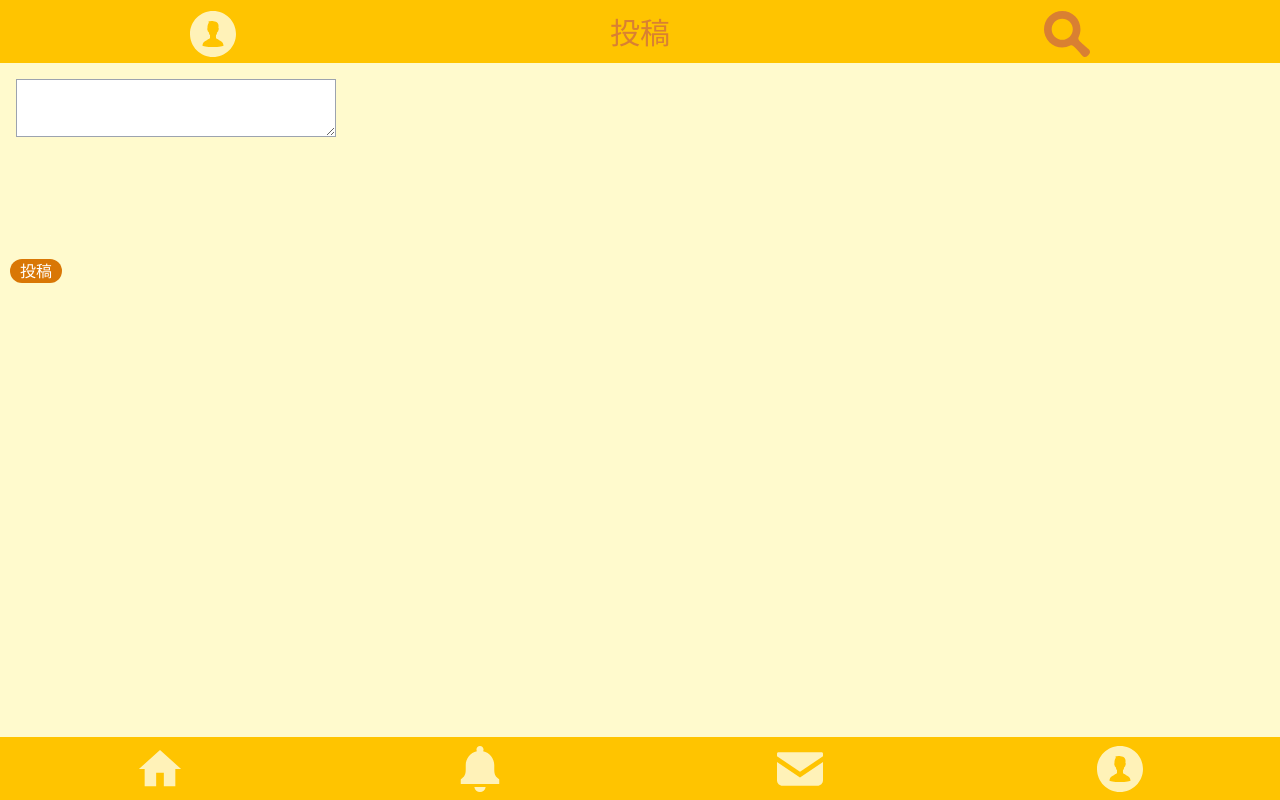
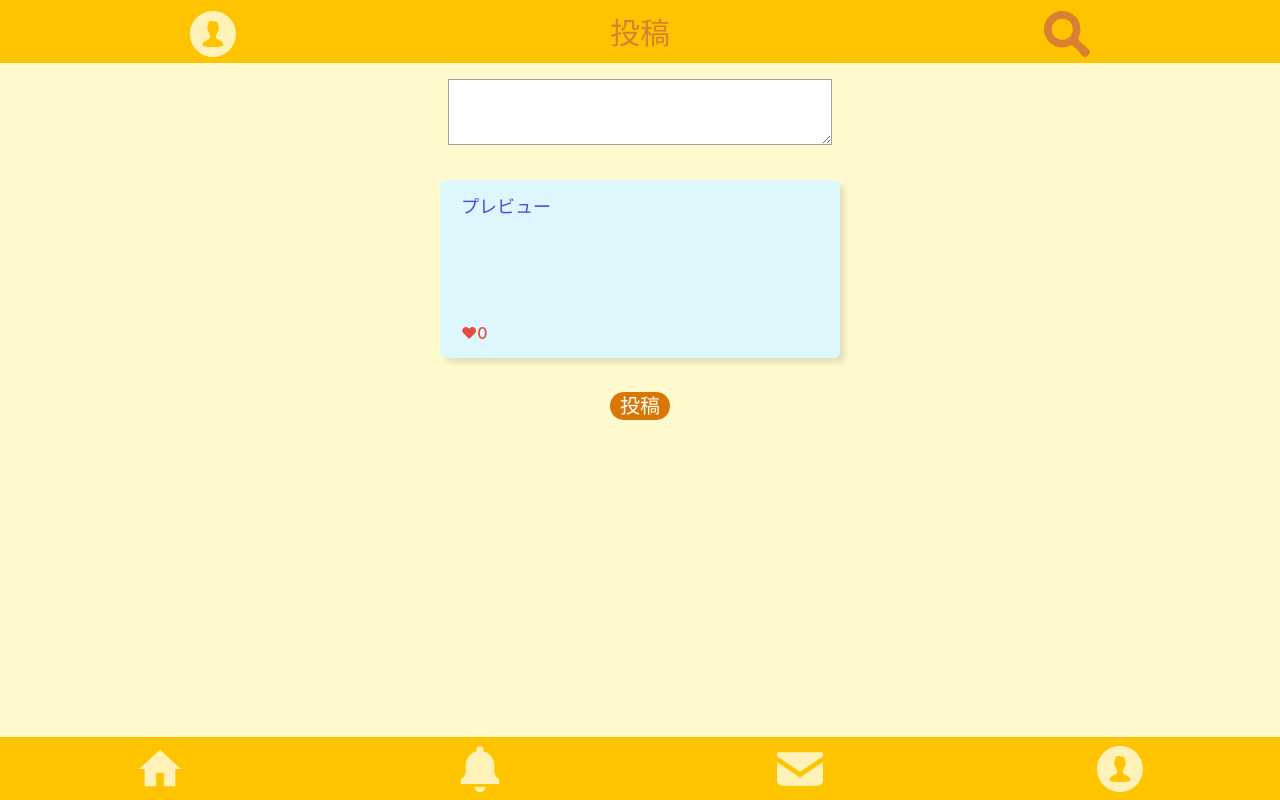
Before and after one commit to namosuke/MyFontSNS, a React (Create React App) app: page /post in a window 1280 px wide. Built offline with nearby package versions, Linux system fonts and the light colour scheme.

Commit message:
change styles

```diff
--- a/src/components/Post.tsx
+++ b/src/components/Post.tsx
@@ -9,7 +9,7 @@ export interface PostProps {
 
 function Post({ post }: PostProps) {
   return (
-    <div key={post.id} className="ml-3 inline-flex rounded-md box-container">
+    <div className="ml-3 inline-flex rounded-md box-container">
       <div
         className="
           items-center
--- a/src/views/Createpost.tsx
+++ b/src/views/Createpost.tsx
@@ -1,6 +1,6 @@
 /* eslint-disable max-len */
 import React, { useState } from "react";
-import PostCanvas from "../components/postCanvas";
+import Post from "../components/Post";
 import { useFont } from "../util/fetch";
 
 const Createpost = () => {
@@ -26,12 +26,12 @@ const Createpost = () => {
       <textarea
         value={textarea}
         onChange={(e) => setTextarea(e.target.value)}
-        className="m-4 text-base p-1 border border-gray-400 w-80"
+        className="block mx-auto mt-4 text-base p-1 border border-gray-400 w-96 text-lg"
       />
-      <PostCanvas text={textarea} />
+      <Post post={{ user: { name: "プレビュー" }, text: textarea }} />
       <button
         type="button"
-        className="w-max h-max bg-yellow-600 rounded-full text-white px-[10px] ml-[10px]"
+        className="block w-max h-max bg-yellow-600 rounded-full text-white text-xl px-[10px] mt-6 mx-auto"
         onClick={post}
       >
         投稿
```
